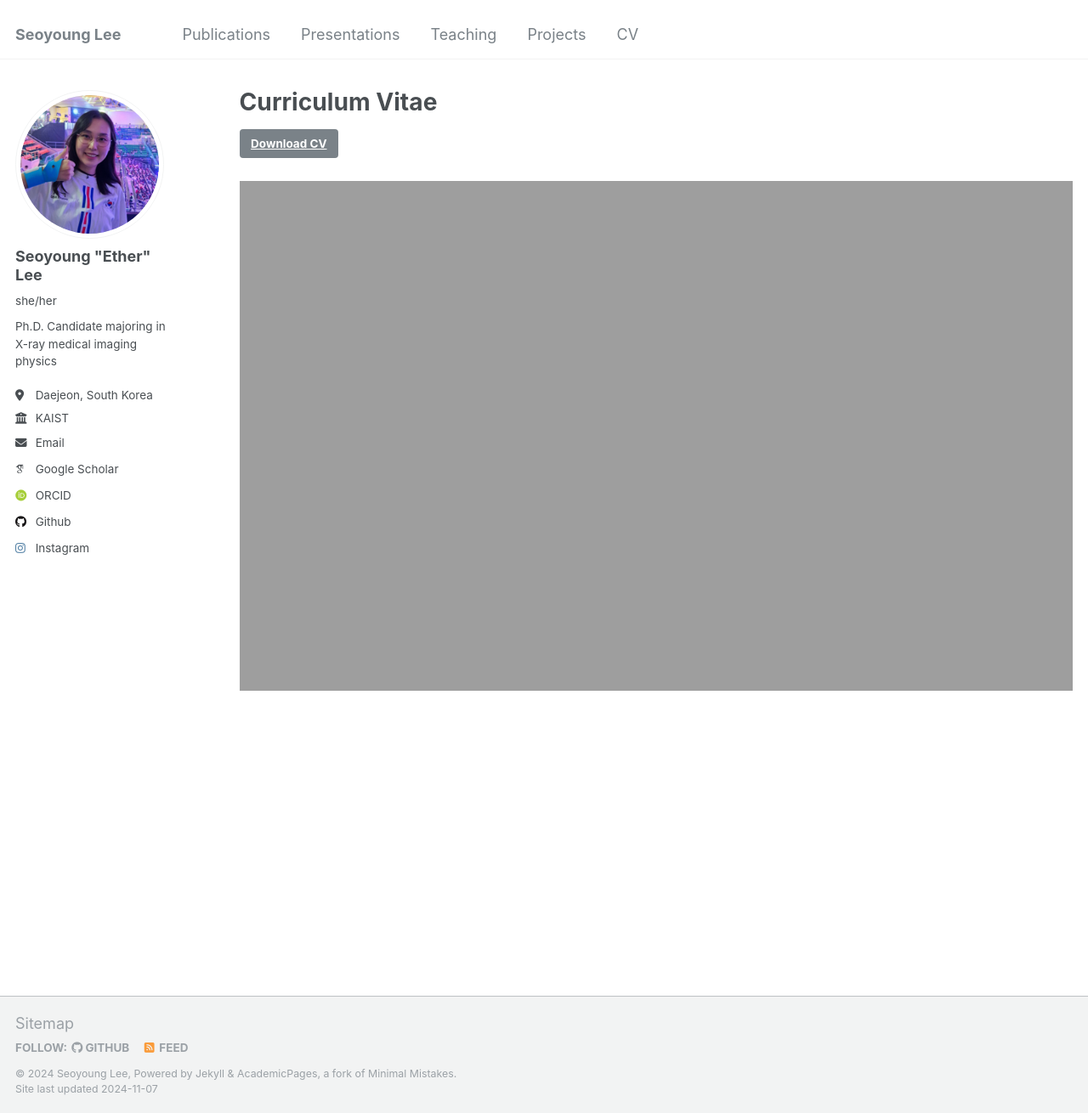
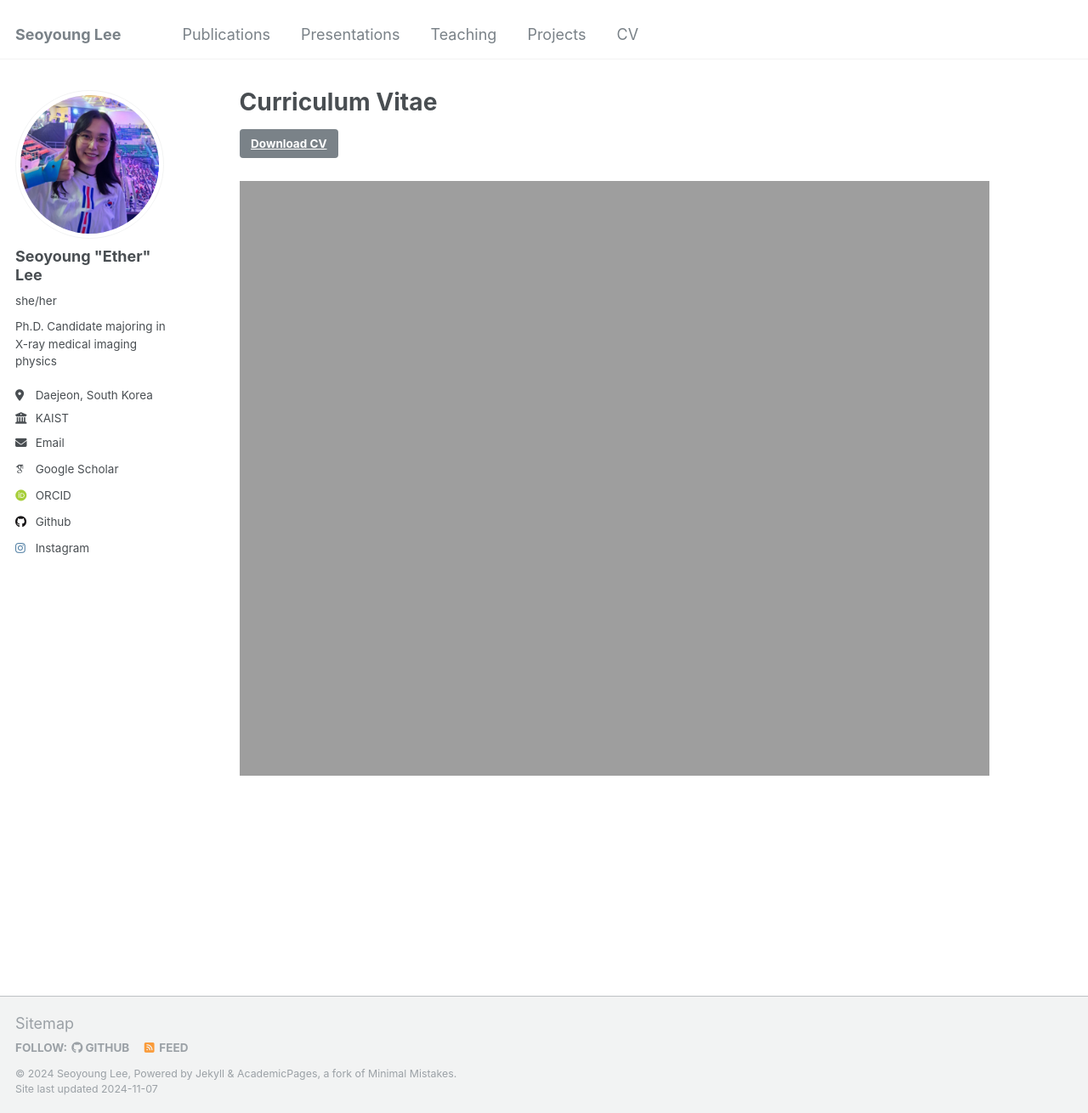
Before and after one commit to ether0/ether0.github.io, a Jekyll site: the page built from _pages/cv.md, in a window 1280 px wide and 1310 px high. Shown: the whole window at 85% size. Built offline with Jekyll 4.4.1, drawn with Linux system fonts in a browser that asks for light colours; some web fonts are replaced.

Commit message:
Update cv.md

```diff
--- a/_pages/cv.md
+++ b/_pages/cv.md
@@ -11,4 +11,4 @@ redirect_from:
 {% include base_path %}
 
 <a href="https://ether0.github.io//files/CV_SLee_webpage.pdf" class="btn" download target="_blank">Download CV</a>
-<iframe src="https://ether0.github.io//files/CV_SLee_webpage.pdf" width="100%" height="600px" style="border: none;"></iframe>
+<iframe src="https://ether0.github.io//files/CV_SLee_webpage.pdf" width="90%" height="700px" style="border: none;"></iframe>
```
